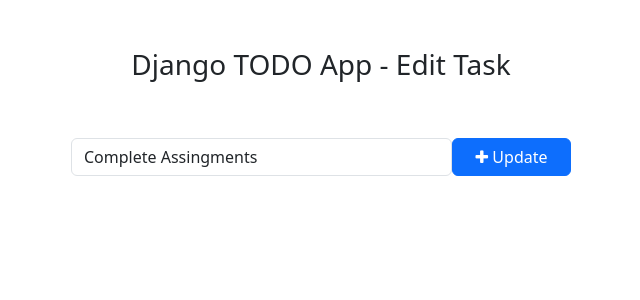
After one commit to Diny001/todo, a Django app: page /todo/edit_task/1/ in a window 1280 px wide. The commit adds this page. Shown: the top 300 px of the page, without its empty margins (319-959 px from the left). Run offline with Django 5.2, Linux system fonts and the light colour scheme; data comes from the database, SQL or seed files in the repository; both versions use the stored data as it was after the commit.

Commit message:
todo app final

```diff
--- /dev/null
+++ b/templates/edit_task.html
@@ -0,0 +1,29 @@
+<!DOCTYPE html>
+<html lang="en">
+<head>
+    <meta charset="UTF-8">
+    <meta name="viewport" content="width=device-width, initial-scale=1.0">
+    <title>Edit Task - Django TODO app</title>
+     <!-- Bootstrap -->
+     <link href="https://cdn.jsdelivr.net/npm/bootstrap@5.3.0-alpha1/dist/css/bootstrap.min.css" rel="stylesheet" integrity="sha384-GLhlTQ8iRABdZLl6O3oVMWSktQOp6b7In1Zl3/Jr59b6EGGoI1aFkw7cmDA6j6gD" crossorigin="anonymous">
+     <script src="https://cdn.jsdelivr.net/npm/bootstrap@5.3.0-alpha1/dist/js/bootstrap.bundle.min.js" integrity="sha384-w76AqPfDkMBDXo30jS1Sgez6pr3x5MlQ1ZAGC+nuZB+EYdgRZgiwxhTBTkF7CXvN" crossorigin="anonymous"></script>
+     <!-- Font Awesome Icons -->
+     <link rel="stylesheet" href="https://cdnjs.cloudflare.com/ajax/libs/font-awesome/4.7.0/css/font-awesome.min.css">
+
+</head>
+<body>
+    <div class="container">
+        <h3 class="pt-5 pb-5 text-center"> Django TODO App - Edit Task</h3>
+        <form action="{% url 'edit_task' get_task.pk %}" method="POST" style="width: 500px; margin: auto;" >
+            {% csrf_token %}
+            <div class="form-group">
+                <span style="display: flex;">
+                    <input type="text" name='task' class="form-control" placeholder="Add a task" value="{{get_task.task}}">
+                    <button type='submit' class=" btn btn-primary" style="width: 150px;"><i class="fa fa-plus"></i> Update</button>
+                </span>
+            </div>
+        </form>
+    </div>
+
+</body>
+</html>
--- a/todo/urls.py
+++ b/todo/urls.py
@@ -2,5 +2,15 @@
 from .import views
 
 urlpatterns=[
+    # ADD Task
     path('addTask/',views.addTask,name='addTask'),
+    # Mark As Done
+    path('mark_as_done/<int:pk>/',views.mark_as_done,name='mark_as_done'),
+    # Mark As Undone
+    path('mark_as_undone/<int:pk>/',views.mark_as_undone,name='mark_as_undone'),
+    # Edit Task
+    path('edit_task/<int:pk>/',views.edit_task,name='edit_task'),
+    # Delete Task
+    path('delete_task/<int:pk>/',views.delete_task,name='delete_task'),
+
 ]
--- a/todo/views.py
+++ b/todo/views.py
@@ -1,5 +1,5 @@
 from django.http import HttpResponse
-from django.shortcuts import render,redirect
+from django.shortcuts import get_object_or_404, render,redirect
 from .models import Task
 
 # Create your views here.
@@ -8,3 +8,38 @@
     task=request.POST['task']
     Task.objects.create(task=task)
     return redirect('home')
+
+def mark_as_done(request, pk):
+    task=get_object_or_404(Task, pk=pk)
+    task.is_completed=True
+    task.save()
+
+    return redirect ('home')
+
+def mark_as_undone(request, pk):
+    task=get_object_or_404(Task, pk=pk)
+    task.is_completed=False
+    task.save()
+    return redirect('home')
+
+
+def edit_task(request, pk):
+    get_task = get_object_or_404(Task, pk=pk)
+
+    if request.method == 'POST':
+        new_task=request.POST['task']
+        get_task.task=new_task
+        get_task.save()
+
+        return redirect('home')
+
+    else:
+        context={
+            'get_task': get_task
+        }
+        return render(request, 'edit_task.html', context)
+
+def delete_task(request, pk):
+    task=get_object_or_404(Task, pk=pk)
+    task.delete()
+    return redirect('home')
--- a/todo_main/views.py
+++ b/todo_main/views.py
@@ -1,11 +1,11 @@
-
-
 from django.shortcuts import render
 from todo.models import Task
 
 def home(request):
     tasks= Task.objects.filter(is_completed=False).order_by('-updated_at')
+    completed_tasks= Task.objects.filter(is_completed=True).order_by('-updated_at')
     context={
        'tasks':tasks,
+       'completed_tasks':completed_tasks
    }
-    return render(request,'home.html',context)
+    return render(request,'home.html', context)
```
Also changed, not shown: templates/home.html (+10 -5 lines), db.sqlite3.
